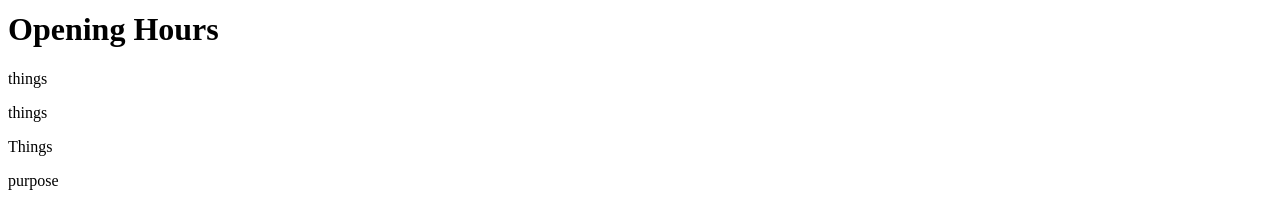
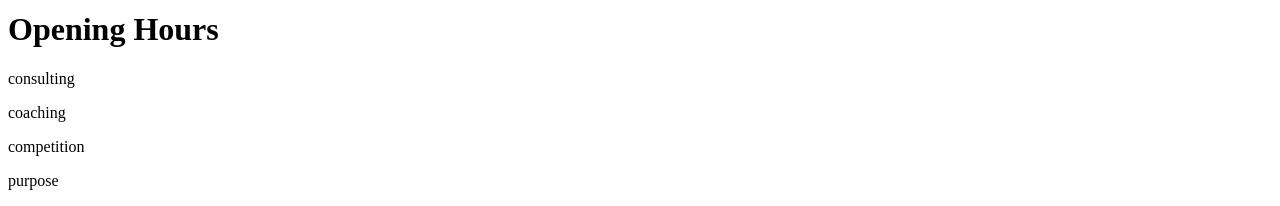
Before and after one commit to Blackstorm80/campus_olympia_club, a plain HTML site: page link_about_us.html in a window 1280 px wide. Shown: the part 1255-1461 px from the top of the page. Drawn offline with Linux system fonts and the light colour scheme.

Commit message:
Update link_about_us.html

```diff
--- a/link_about_us.html
+++ b/link_about_us.html
@@ -22,9 +22,9 @@
 
 <div class="nfl-row">
 <div class="nfl-half">
-<p>things </p>
-<p>things </p>
-<p>Things </p>
+<p>consulting </p>
+<p>coaching </p>
+<p>competition </p>
 </div>
 <div class="nfl-half">
 <p>purpose</p>
```
